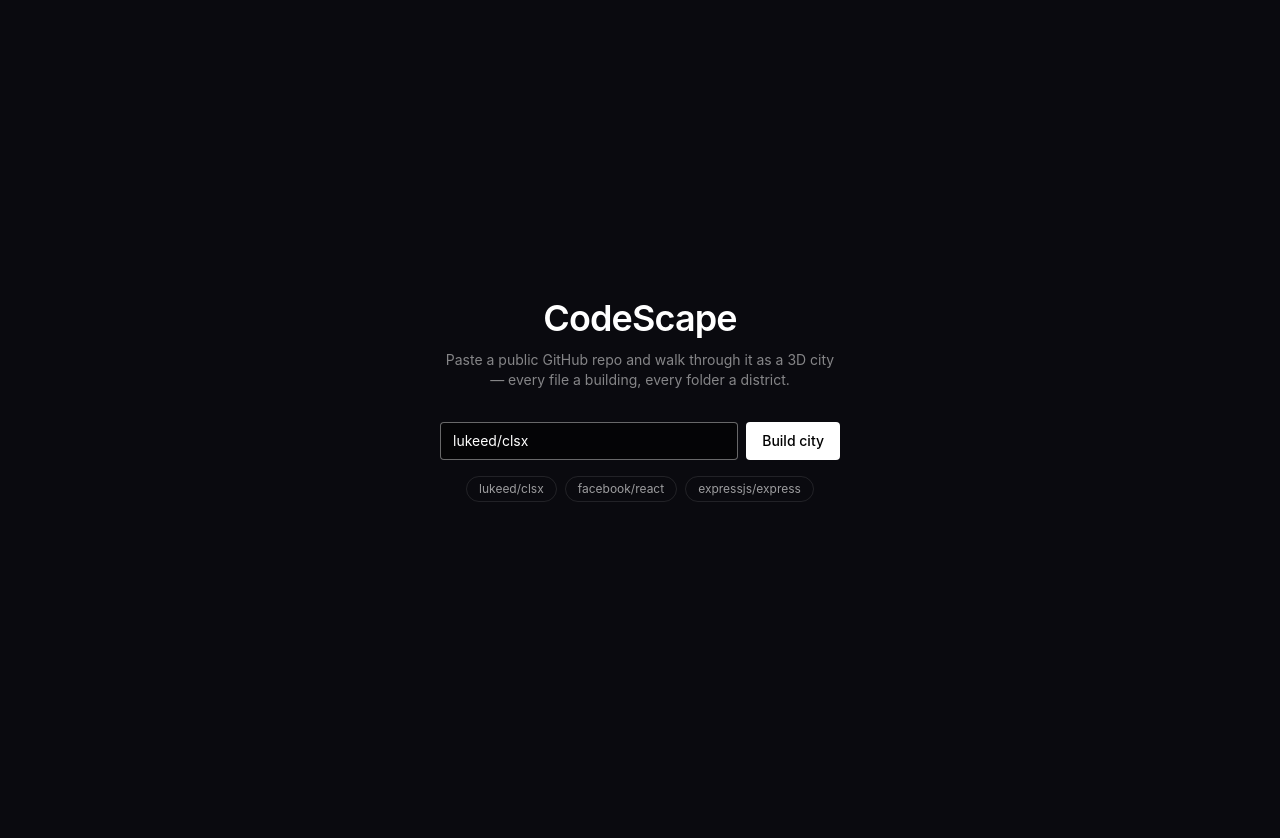
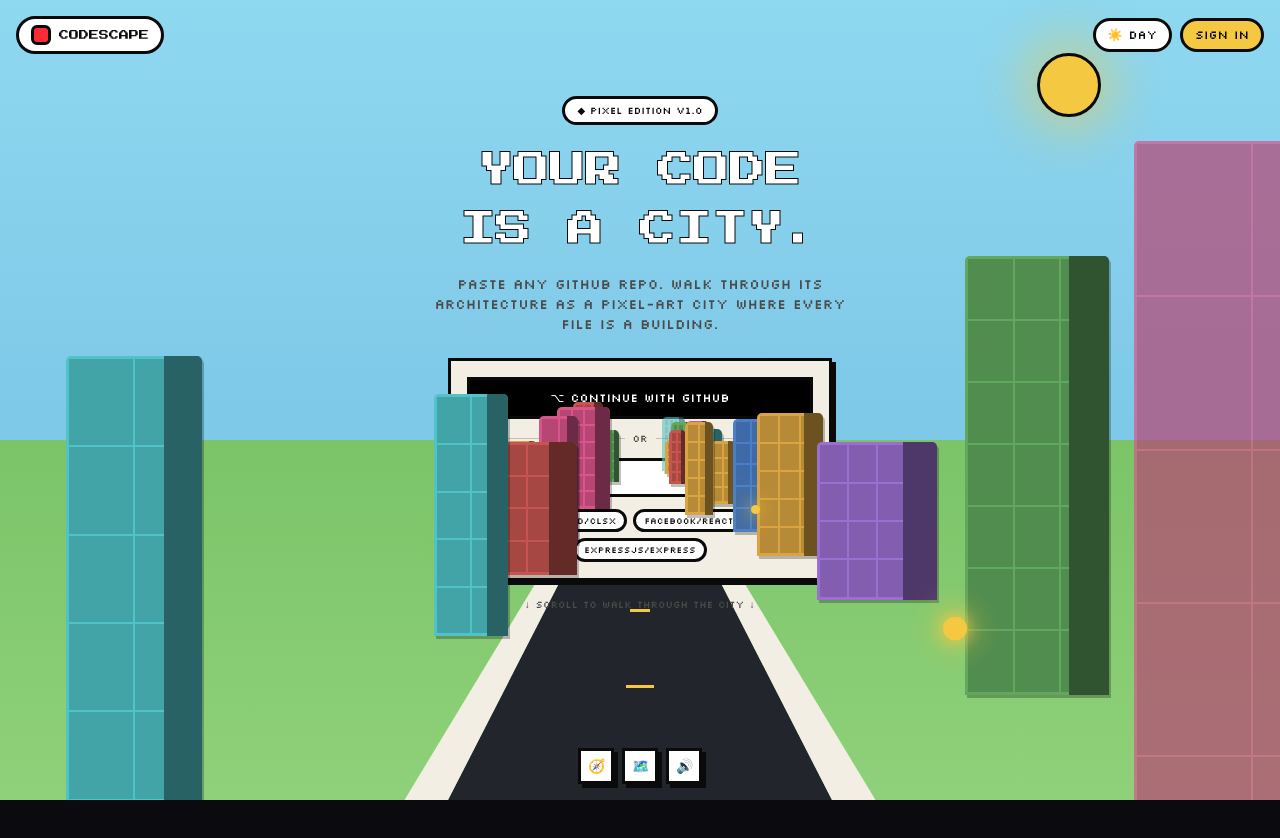
Before and after one commit to MKD2004/CodeScape, a React (Vite) app: page / in a window 1280 px wide. Shown: the top 838 px of the page. Before the commit the page ends 800 px from the top, so only its background shows below. Built offline with nearby package versions, Linux system fonts and the light colour scheme.

Commit message:
Render the pixel hero in place of the landing screen

```diff
--- a/src/App.tsx
+++ b/src/App.tsx
@@ -4,7 +4,7 @@ import { CityScene } from './scene/CityScene'
 import type { PreparedScene } from './scene/prepareScene'
 import { captureCityScreenshot, downloadDataUrl } from './scene/screenshot'
 import { useCityStore } from './state/cityStore'
-import { LandingScreen, type LoadProgress } from './ui/LandingScreen'
+import { PixelHero, type LoadProgress } from './ui/PixelHero'
 import { Minimap } from './ui/Minimap'
 import { MetricsPanel } from './ui/MetricsPanel'
 import { friendlyErrorMessage } from './ui/errorMessage'
@@ -95,8 +95,7 @@ function App() {
 
   if (!data) {
     return (
-      <div className="relative h-screen w-screen overflow-hidden bg-[#0a0a0f] text-white">
-        <LandingScreen
+      <PixelHero
         input={input}
         onInputChange={setInput}
         onLoad={() => void loadRepo(input)}
@@ -108,7 +107,6 @@ function App() {
         error={error}
         progress={progress}
       />
-      </div>
     )
   }
 
```
Lines whose indentation alone changed are shown as unchanged.
